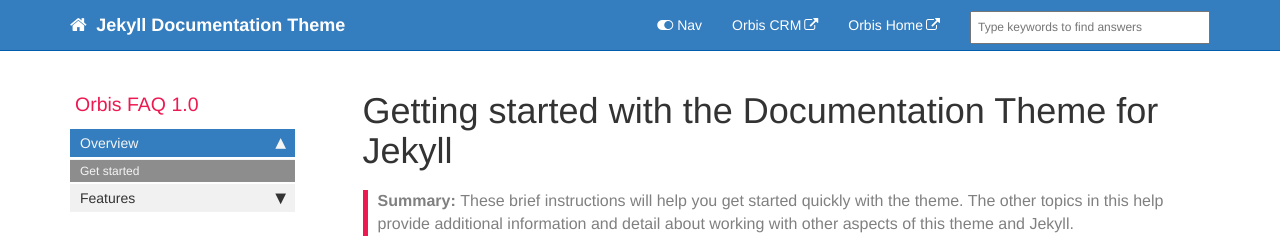
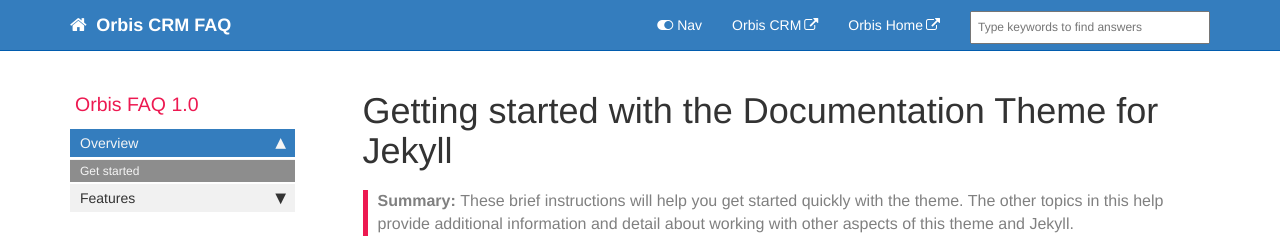
Before and after one commit to ndkhaivn/orbiscrm, a Jekyll site: the page built from index.md, in a window 1280 px wide and 900 px high. Shown: the top 238 px of the window. Built offline with Jekyll 4.4.1, drawn with Linux system fonts in a browser that asks for light colours; comment, search, counter and statistics services are not loaded.

Commit message:
Change config info from "Original" to "Orbis"

```diff
--- a/_config.yml
+++ b/_config.yml
@@ -3,10 +3,10 @@ repository: tomjoht/documentation-theme-jekyll
 output: web
 # this property is useful for conditional filtering of content that is separate from the PDF.
 
-topnav_title: Jekyll Documentation Theme
+topnav_title: Orbis CRM FAQ
 # this appears on the top navigation bar next to the home button
 
-site_title: Jekyll theme for documentation
+site_title: Orbis CRM FAQ
 # this appears in the html browser tab for the site title (seen mostly by search engines, not users)
 
 company_name: Your company
@@ -36,9 +36,9 @@ exclude:
   - vendor
 # these are the files and directories that jekyll will exclude from the build
 
-feedback_subject_line: Jekyll documentation theme
+feedback_subject_line: Orbis CRM FAQ
 
-feedback_email: tomjoht@gmail.com
+feedback_email: orbisadvisors@gmail.com
 # used as a contact email for the Feedback link in the top navigation bar
 
 # feedback_disable: true
```
